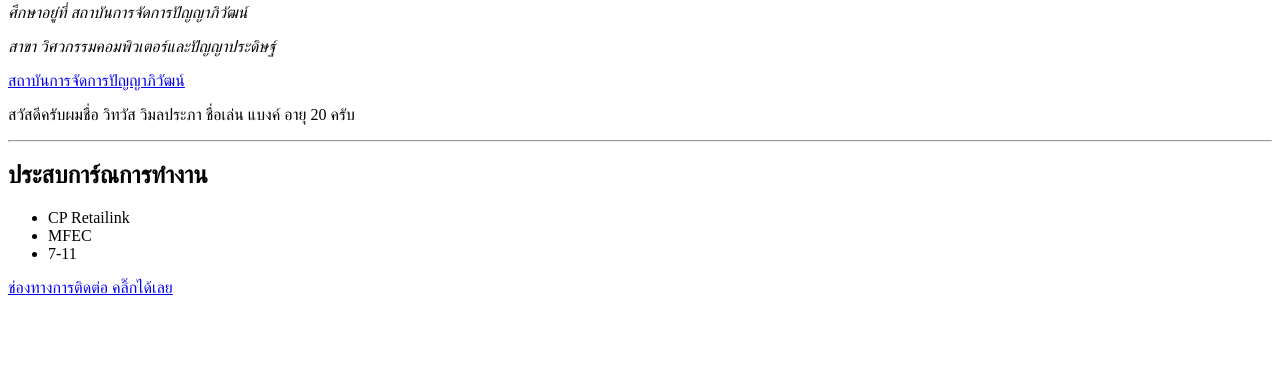
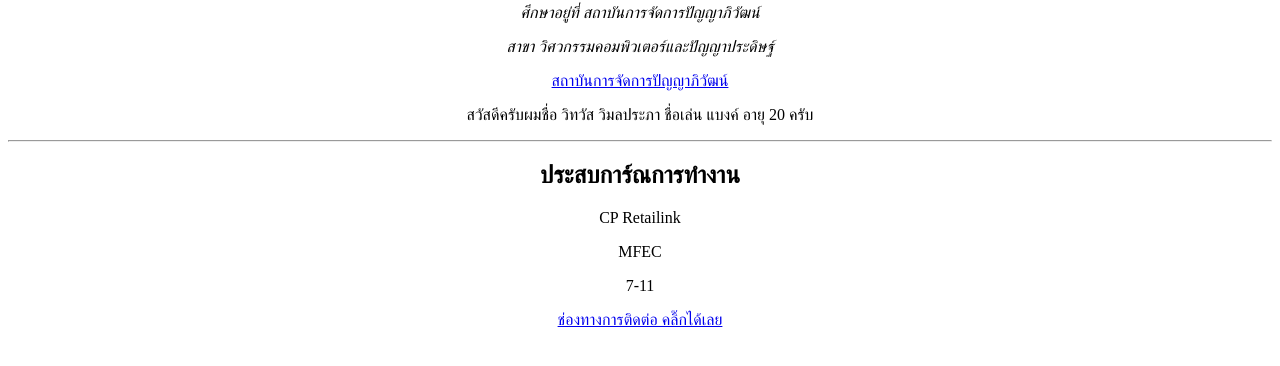
Before and after one commit to vitawat257/Resume, a plain HTML site: page index.html in a window 1280 px wide. Shown: the part 388-754 px from the top of the page. Drawn offline with Linux system fonts and the light colour scheme.

Commit message:
Add files via upload

```diff
--- a/index.html
+++ b/index.html
@@ -3,6 +3,7 @@
     <head>
         <title> this vitawat vimonpapra </title>
        <body>
+        <div style="text-align:center">
             <img src="PhotoBank.png" alt="vitawat Photo" width="300" height="300">
             <h1>Mr.vitawat vimonpapra</h1>
             <em><p>ศึกษาอยู่ที่ สถาบันการจัดการปัญญาภิวัฒน์</p></em>
@@ -11,16 +12,13 @@
             <br>
             <p>สวัสดีครับผมชื่อ วิทวัส วิมลประภา ชื่อเล่น แบงค์ อายุ 20 ครับ </p>
             <hr>
+            <h2>ประสบการ์ณการทำงาน</h2>
+                <p>CP Retailink</p>
+                <p>MFEC </p>
+                <p>7-11</p>
+             <a href="contact.html">ช่องทางการติดต่อ คลิ๊กได้เลย</a>
+        </div>
     </body>
-       <h2>ประสบการ์ณการทำงาน</h2>
-       <ul>
-            <li>CP Retailink</li>
-            <li>MFEC </li>
-            <li>7-11 </li>
-        </ul>
-        <a href="contact.html">ช่องทางการติดต่อ คลิ๊กได้เลย</a>
-
-
 
     </head>
 </html>
```
Also changed, not shown: contact.html (+5 -2 lines). Lines whose indentation alone changed are shown as unchanged.
